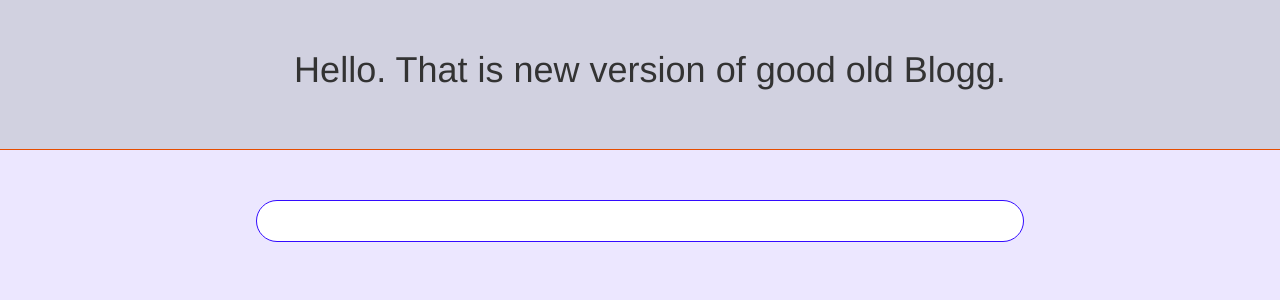
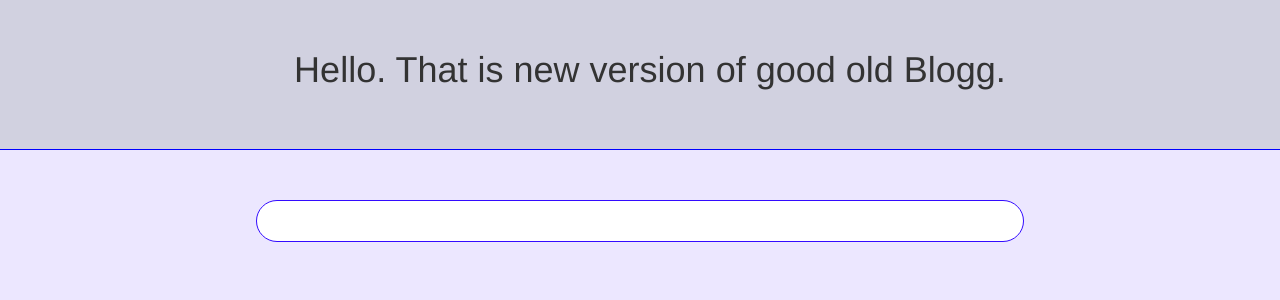
Before and after one commit to Kamatozzik/Blogg_v2, a Django app: page / in a window 1280 px wide. Shown: the top 300 px of the page. Run offline with Django 3.2, Linux system fonts and the light colour scheme; data that the repository does not hold is empty; some libraries are stand-ins or nearby versions.

Commit message:
modified

```diff
--- a/newBlogg/static/css/newBlogg.css
+++ b/newBlogg/static/css/newBlogg.css
@@ -13,7 +13,7 @@
     padding-top: 30px;
     height: 150px;
     min-width: 1300px;
-    border-bottom: 1px solid #e64d00;
+    border-bottom: 1px solid blue;
 }
 
 .content-box {
```
